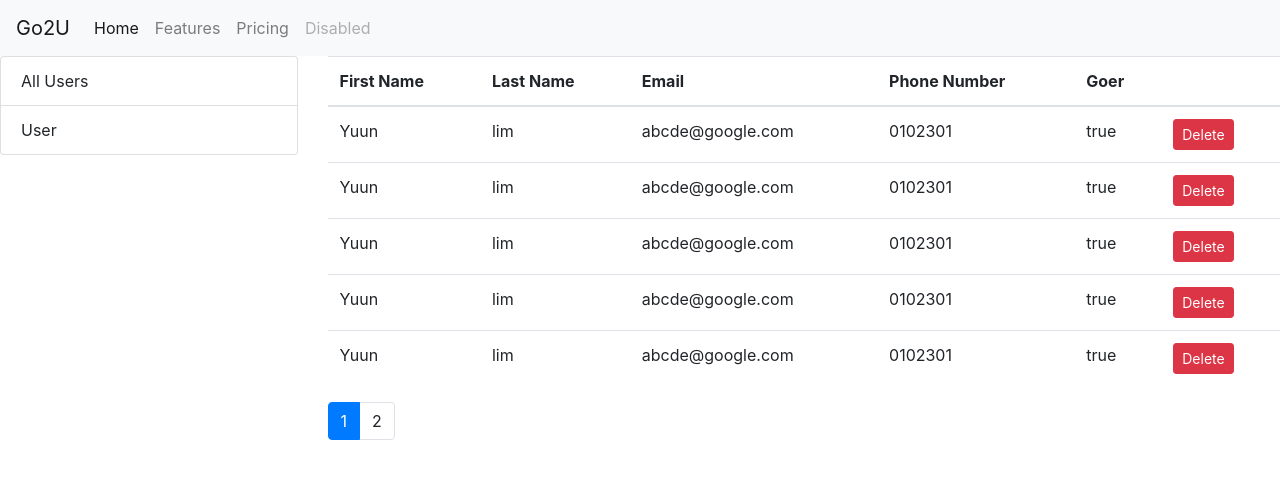
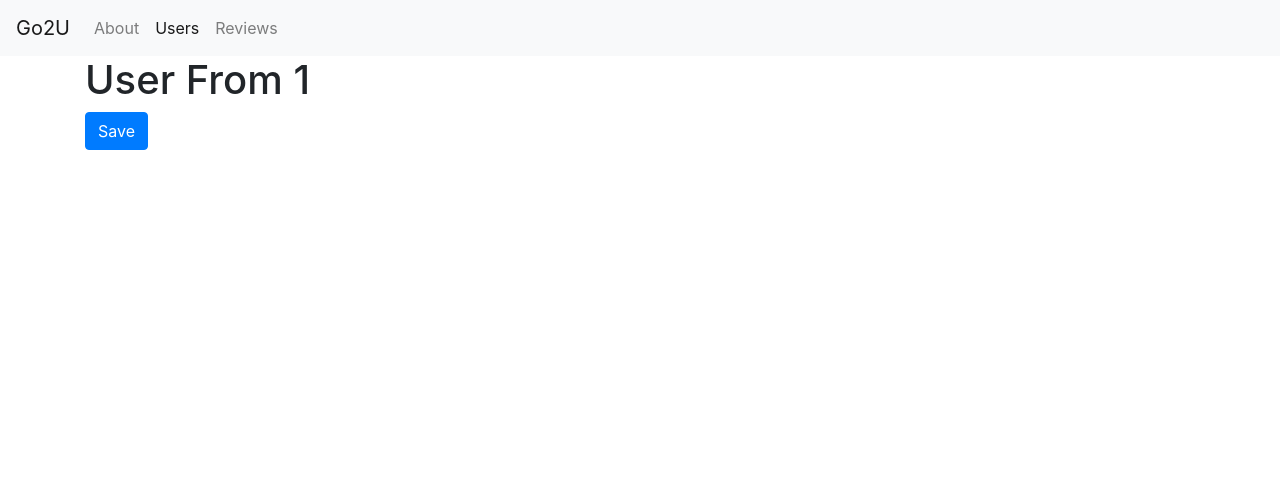
Before and after one commit to yuunlimm/go2u-webapp, a React (Create React App) app: page /users/1 in a window 1280 px wide. Shown: the top 478 px of the page. Built offline with nearby package versions, Linux system fonts and the light colour scheme.

Commit message:
routing updated

```diff
--- a/package.json
+++ b/package.json
@@ -10,6 +10,7 @@
     "prop-types": "^15.6.2",
     "react": "^16.8.6",
     "react-dom": "^16.8.6",
+    "react-router-dom": "^5.0.1",
     "react-scripts": "3.0.1"
   },
   "scripts": {
--- a/src/App.js
+++ b/src/App.js
@@ -1,15 +1,32 @@
-import React from "react";
-import "./App.css";
+import React, { Component } from "react";
+import { Route, Switch, Redirect } from "react-router-dom";
+import UserForm from "./components/userForm";
+import Reviews from "./components/reviews";
 import NavBar from "./components/navbar";
 import User from "./components/user";
+import NotFound from "./components/notFound";
+import About from "./components/about";
+import "./App.css";
 
-function App() {
-  return (
-    <React.Fragment>
-      <NavBar />
-      <User> </User>
-    </React.Fragment>
-  );
+class App extends Component {
+  render() {
+    return (
+      <React.Fragment>
+        <NavBar />
+        <main className="container">
+          <Switch>
+            <Route path="/about" component={About} />
+            <Route path="/users/:id" component={UserForm} />
+            <Route path="/users" component={User} />
+            <Route path="/reviews" component={Reviews} />
+            <Route path="/not-found" component={NotFound} />
+            <Redirect from="/" exact to="/about" />
+            <Redirect to="/not-found" />
+          </Switch>
+        </main>
+      </React.Fragment>
+    );
+  }
 }
 
 export default App;
--- /dev/null
+++ b/src/components/about.jsx
@@ -0,0 +1,7 @@
+import React from "react";
+
+const About = () => {
+  return <h1> We are GO2U!!!! </h1>;
+};
+
+export default About;
--- a/src/components/navbar.jsx
+++ b/src/components/navbar.jsx
@@ -1,13 +1,14 @@
 import React from "react";
+import { Link, NavLink } from "react-router-dom";
 
 const NavBar = () => {
   return (
-    <nav class="navbar navbar-expand-lg navbar-light bg-light">
-      <a class="navbar-brand" href="#">
+    <nav className="navbar navbar-expand-lg navbar-light bg-light">
+      <Link className="navbar-brand" to="/about">
         Go2U
-      </a>
+      </Link>
       <button
-        class="navbar-toggler"
+        className="navbar-toggler"
         type="button"
         data-toggle="collapse"
         data-target="#navbarNav"
@@ -15,31 +16,20 @@ const NavBar = () => {
         aria-expanded="false"
         aria-label="Toggle navigation"
       >
-        <span class="navbar-toggler-icon" />
+        <span className="navbar-toggler-icon" />
       </button>
-      <div class="collapse navbar-collapse" id="navbarNav">
-        <ul class="navbar-nav">
-          <li class="nav-item active">
-            <a class="nav-link" href="#">
-              Home <span class="sr-only">(current)</span>
-            </a>
-          </li>
-          <li class="nav-item">
-            <a class="nav-link" href="#">
-              Features
-            </a>
-          </li>
-          <li class="nav-item">
-            <a class="nav-link" href="#">
-              Pricing
-            </a>
-          </li>
-          <li class="nav-item">
-            <a class="nav-link disabled" href="#">
-              Disabled
-            </a>
-          </li>
-        </ul>
+      <div className="collapse navbar-collapse" id="navbarNav">
+        <div className="navbar-nav">
+          <NavLink className="nav-link" to="/about">
+            About
+          </NavLink>
+          <NavLink className="nav-link" to="/users">
+            Users
+          </NavLink>
+          <NavLink className="nav-link" to="/reviews">
+            Reviews
+          </NavLink>
+        </div>
       </div>
     </nav>
   );
--- /dev/null
+++ b/src/components/notFound.jsx
@@ -0,0 +1,7 @@
+import React from "react";
+
+const NotFound = () => {
+  return <h1>Not Found</h1>;
+};
+
+export default NotFound;
--- /dev/null
+++ b/src/components/reviews.jsx
@@ -0,0 +1,7 @@
+import React from "react";
+
+const Reviews = () => {
+  return <h1>Reviews</h1>;
+};
+
+export default Reviews;
--- /dev/null
+++ b/src/components/userForm.jsx
@@ -0,0 +1,17 @@
+import React from "react";
+
+const UserForm = ({ match, history }) => {
+  return (
+    <div>
+      <h1>User From {match.params.id}</h1>
+      <button
+        className="btn btn-primary"
+        onClick={() => history.push("/users")}
+      >
+        Save
+      </button>
+    </div>
+  );
+};
+
+export default UserForm;
--- a/src/index.js
+++ b/src/index.js
@@ -1,12 +1,18 @@
 import React from "react";
 import ReactDOM from "react-dom";
+import { BrowserRouter } from "react-router-dom";
 import "./index.css";
 import App from "./App";
 import * as serviceWorker from "./serviceWorker";
 import "bootstrap/dist/css/bootstrap.css";
 import "font-awesome/css/font-awesome.css";
 
-ReactDOM.render(<App />, document.getElementById("root"));
+ReactDOM.render(
+  <BrowserRouter>
+    <App />
+  </BrowserRouter>,
+  document.getElementById("root")
+);
 
 // If you want your app to work offline and load faster, you can change
 // unregister() to register() below. Note this comes with some pitfalls.
```
Also changed, not shown: 1 other file (tests, documents, lock files or other folders).
